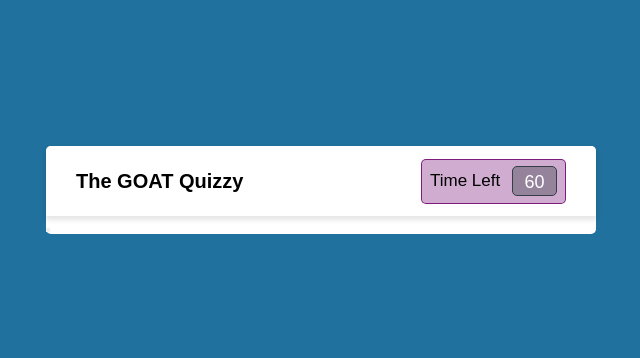
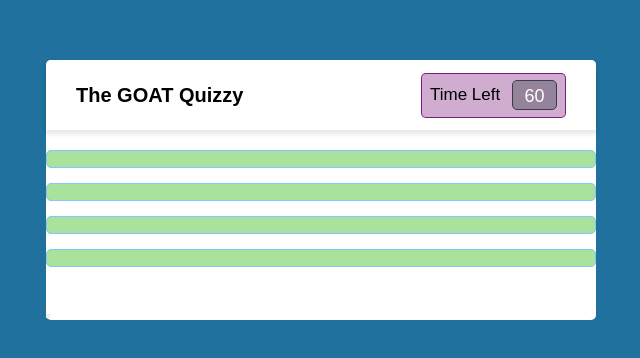
Before and after one commit to NAHco-code/JavascriptCodeQuiz, a plain HTML site: page index.html in a window 1280 px wide. Shown: the part 210-568 px from the top of the page, without its empty margins (319-959 px from the left). Drawn offline with Linux system fonts and the light colour scheme.

Commit message:
Build: style quiz wrapper

```diff
--- a/assets/style.css
+++ b/assets/style.css
@@ -156,3 +156,29 @@ button#quit:hover {
     border-radius: 5px;
     border: 1px solid rgb(52, 62, 71)
 }
+
+#quiz_box section #quiz_wrapper{
+    padding: 25px 30px 20px 30px;
+    background: white;
+}
+
+#quiz_wrapper #questions{
+    font-size: 25px;
+    font-weight: 600;
+}
+
+#quiz_wrapper #choice_list{
+    padding: 20px 0;
+    display: block;
+}
+
+#quiz_wrapper #choice_list .choice_item{
+    background:rgb(168, 226, 156);
+    border: 1px solid #84c5fe;
+    border-radius: 5px;
+    padding: 8px 15px;
+    margin-bottom: 15px;
+    display: flex;
+    align-items: center;
+    justify-content: space-between;
+}
--- a/index.html
+++ b/index.html
@@ -39,9 +39,9 @@
                 <div id="timer_sec">15</div>
             </div>
         </header>
-        <section>
-                <div class="quiz" id="questions"></div>
-                <div class="quiz" id="choice_list">
+        <section class="wrapper" id="quiz_wrapper">
+                <div id="questions"></div>
+                <div id="choice_list">
                     <div class="choice_item"></div>
                     <div class="choice_item"></div>
                     <div class="choice_item"></div>
```
